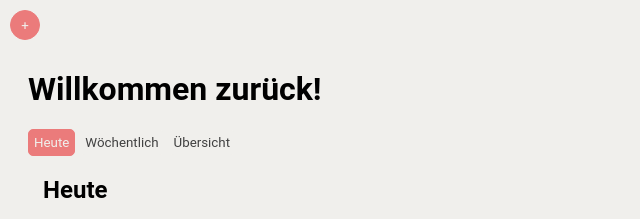
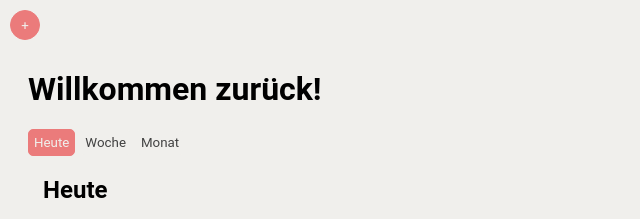
Before and after one commit to angi-mint/habit-tracker, a Vue app: page / in a window 1280 px wide. Shown: the top 219 px of the page, without its empty margins (0-640 px from the left). Built offline with nearby package versions, Linux system fonts and the light colour scheme.

Commit message:
changed the tab names
Signed-off-by: Angi Mint <68991185+angi-mint@users.noreply.github.com>

```diff
--- a/src/vue/components/Habits.vue
+++ b/src/vue/components/Habits.vue
@@ -23,8 +23,8 @@ function changeStates(tab: string) {
     <Tabs>
         <template #selector>
             <button @click="changeStates('today')" :class="{ 'tab-active': states.today }" class="tab-selector">Heute</button>
-            <button @click="changeStates('weekly')" :class="{ 'tab-active': states.weekly }" class="tab-selector">Wöchentlich</button>
-            <button @click="changeStates('monthly')" :class="{ 'tab-active': states.monthly }" class="tab-selector">Übersicht</button>
+            <button @click="changeStates('weekly')" :class="{ 'tab-active': states.weekly }" class="tab-selector">Woche</button>
+            <button @click="changeStates('monthly')" :class="{ 'tab-active': states.monthly }" class="tab-selector">Monat</button>
         </template>
         <template #content>
             <Tab v-if="states.today">
```
